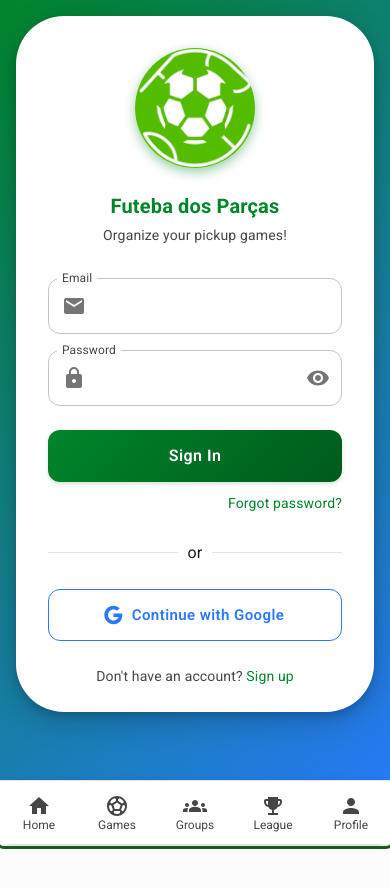
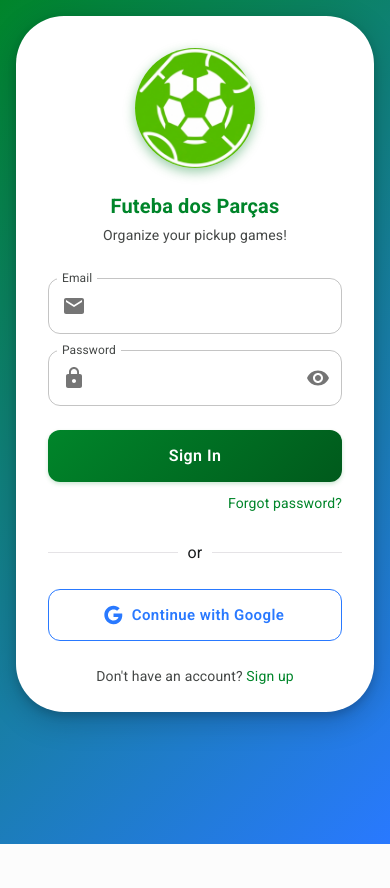
Before and after one commit to TechFernandesLTDA/futeba-dos-parcas, a React (Vite) app in the folder web/: page /login in a window 390 px wide. Shown: the top 888 px of the page. After the commit the page ends 844 px from the top, so only its background shows below. Built offline with nearby package versions, Linux system fonts and the light colour scheme; no server answers.

Commit message:
fix(web): hide bottom nav on public/unauthenticated routes
MobileBottomNav was rendered unconditionally in MobileShell, appearing on
login, register, forgot-password, welcome, and onboarding screens. Added
user auth guard to only render the nav when authenticated.

Closes #2459

```diff
--- a/web/src/App.tsx
+++ b/web/src/App.tsx
@@ -554,7 +554,7 @@ function MobileShell({ children }: { children: React.ReactNode }) {
             breadcrumbs={breadcrumbs}
           />
         )}
-        <MobileBottomNav>{children}</MobileBottomNav>
+        {user ? <MobileBottomNav>{children}</MobileBottomNav> : children}
       </Box>
     </Box>
   );
```
